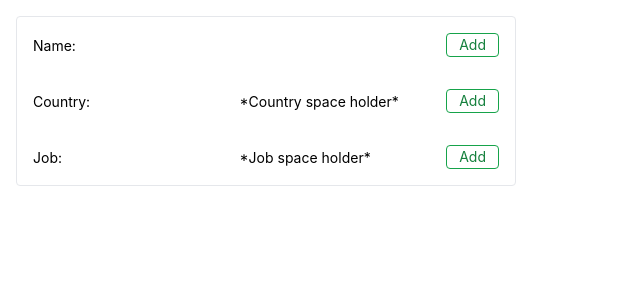
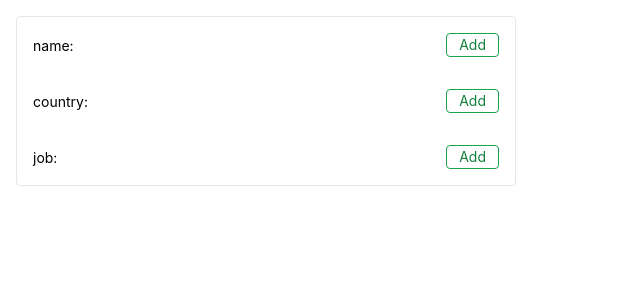
Before and after one commit to ybmin1/season3week1_typescript, a React (Create React App) app: page / in a window 1280 px wide. Shown: the top 300 px of the page, without its empty margins (0-640 px from the left). Built offline with nearby package versions, Linux system fonts and the light colour scheme.

Commit message:
Yebin modal form
Revert package-lock.json and yarn.lock to match master

update according to review request

Revert package-lock.json and yarn.lock to match master

```diff
--- a/src/App.js
+++ b/src/App.js
@@ -1,6 +1,8 @@
-import { useState } from 'react';
+import { useState } from "react";
 
-import './App.css';
+import "./App.css";
+import FormField from "./components/FormField";
+import Modal from "./components/Modal";
 
 /**
  * Task1: Add modals for country and job
@@ -9,69 +11,53 @@ import './App.css';
  * Any changes that improve efficiency are welcome!
  */
 
-const name_q = 'Name';
-const country_q = 'Country';
-const job_q = 'Job';
-const add = 'Add'
+const formFields = [{ name: "name" }, { name: "country" }, { name: "job" }];
 
 function App() {
-  const [name, setName] = useState('');
-  const [submittedName, setSubmittedName] = useState('');
-  const [isNameModalVisible, setNameModalVisible] = useState(false);
+  const [formData, setFormData] = useState({
+    name: "",
+    country: "",
+    job: "",
+  });
+  const [currentField, setCurrentField] = useState("");
 
-  const onShowModal = () => {
-    setNameModalVisible(true);
-  }
+  const onShowModal = (fieldName) => {
+    setCurrentField(fieldName);
+  };
 
-  const onSubmit = () => {
-    setSubmittedName(name);
-    setNameModalVisible(false);
-  }
+  const onSubmit = (value) => {
+    setFormData((prevData) => ({
+      ...prevData,
+      [currentField]: value,
+    }));
+    setCurrentField(null);
+  };
+
+  const closeModal = () => {
+    setCurrentField("");
+  };
 
   return (
     <>
       <div className="w-[500px] border rounded m-4">
-        <div className="p-4 flex">
-          <div className="w-full">
-            <span className="w-1/2 text-sm inline-block">{name_q}: </span>
-            <span className="w-1/2 text-sm inline-block text-green-800">{submittedName}</span>
-          </div>
-          <button onClick={onShowModal} className="px-3 text-sm text-green-700 border rounded border-solid border-green-600">{add}</button>
-        </div>
-        <div className="p-4 flex">
-          <div className="w-full">
-            <span className="w-1/2 text-sm inline-block">{country_q}: </span>
-            <span className="w-1/2 text-sm inline-block">*Country space holder*</span>
-          </div>
-          <button className="px-3 text-sm text-green-700 border rounded border-solid border-green-600">{add}</button>
-        </div>
-        <div className="p-4 flex">
-          <div className="w-full">
-            <span className="w-1/2 text-sm inline-block">{job_q}: </span>
-            <span className="w-1/2 text-sm inline-block">*Job space holder*</span>
-          </div>
-          <button className="px-3 text-sm text-green-700 border rounded border-solid border-green-600">{add}</button>
-        </div>
+        {formFields.map((item, index) => (
+          <FormField
+            key={index}
+            fieldName={item.name}
+            value={formData[item.name]}
+            onShowModal={onShowModal}
+          />
+        ))}
       </div>
-      {isNameModalVisible ? (
-        <>
-          <div className="w-[500px] bg-gray-100 grid rounded fixed top-1/4 left-1/4 z-30">
-            <div className="flex bg-green-600 rounded-t">
-              <div className="w-11/12">
-                <p className="py-1 text-sm text-center text-white">Please add your name</p>
-              </div>
-              <div className="w-1/12 flex justify-end pr-3">
-                <button onClick={() => setNameModalVisible(false)} className="bg-green-600 buttonr-2 text-white">X</button>
-              </div>
-            </div>
-            <div className="flex justify-center py-10">
-              <input value={name} onChange={(e) => setName(e.target.value)} className="mr-4 pb-1 border-solid border-gray-200 border"/>
-              <button onClick={() => onSubmit()} className="px-3 text-sm text-white border rounded border-solid bg-green-600 py-1">submit</button>
-            </div>
-          </div>
-          <div className="bg-gray-500 fixed inset-0 z-20 bg-opacity-50"></div>
-        </>
-      ) : null}
+      {currentField && (
+        <Modal
+          closeModal={closeModal}
+          onSubmit={onSubmit}
+          fieldName={
+            formFields.find((field) => field.name === currentField).name
+          }
+        />
+      )}
     </>
   );
 }
--- /dev/null
+++ b/src/components/FormField.js
@@ -0,0 +1,24 @@
+const add = "Add";
+
+function FormField({ fieldName, value, onShowModal }) {
+  return (
+    <>
+      <div className="p-4 flex">
+        <div className="w-full">
+          <span className="w-1/2 text-sm inline-block">{fieldName}: </span>
+          <span className="w-1/2 text-sm inline-block text-green-800">
+            {value}
+          </span>
+        </div>
+        <button
+          onClick={() => onShowModal(fieldName)}
+          className="px-3 text-sm text-green-700 border rounded border-solid border-green-600"
+        >
+          {add}
+        </button>
+      </div>
+    </>
+  );
+}
+
+export default FormField;
--- /dev/null
+++ b/src/components/Modal.js
@@ -0,0 +1,51 @@
+import { useState } from "react";
+
+const pleaseAddYour = "Please add your";
+const submit = "submit";
+
+function Modal({ closeModal, onSubmit, fieldName }) {
+  const [tempValue, setTempValue] = useState("");
+
+  const handleSubmit = () => {
+    onSubmit(tempValue);
+    setTempValue("");
+  };
+
+  return (
+    <>
+      <div className="w-[500px] bg-gray-100 grid rounded fixed top-1/4 left-1/4 z-30">
+        <div className="flex bg-green-600 rounded-t">
+          <div className="w-11/12">
+            <p className="py-1 text-sm text-center text-white">
+              {pleaseAddYour} {fieldName}
+            </p>
+          </div>
+          <div className="w-1/12 flex justify-end pr-3">
+            <button
+              onClick={closeModal}
+              className="bg-green-600 buttonr-2 text-white"
+            >
+              X
+            </button>
+          </div>
+        </div>
+        <div className="flex justify-center py-10">
+          <input
+            value={tempValue}
+            onChange={(e) => setTempValue(e.target.value)}
+            className="mr-4 pb-1 border-solid border-gray-200 border"
+          />
+          <button
+            onClick={handleSubmit}
+            className="px-3 text-sm text-white border rounded border-solid bg-green-600 py-1"
+          >
+            {submit}
+          </button>
+        </div>
+      </div>
+      <div className="bg-gray-500 fixed inset-0 z-20 bg-opacity-50"></div>
+    </>
+  );
+}
+
+export default Modal;
```
